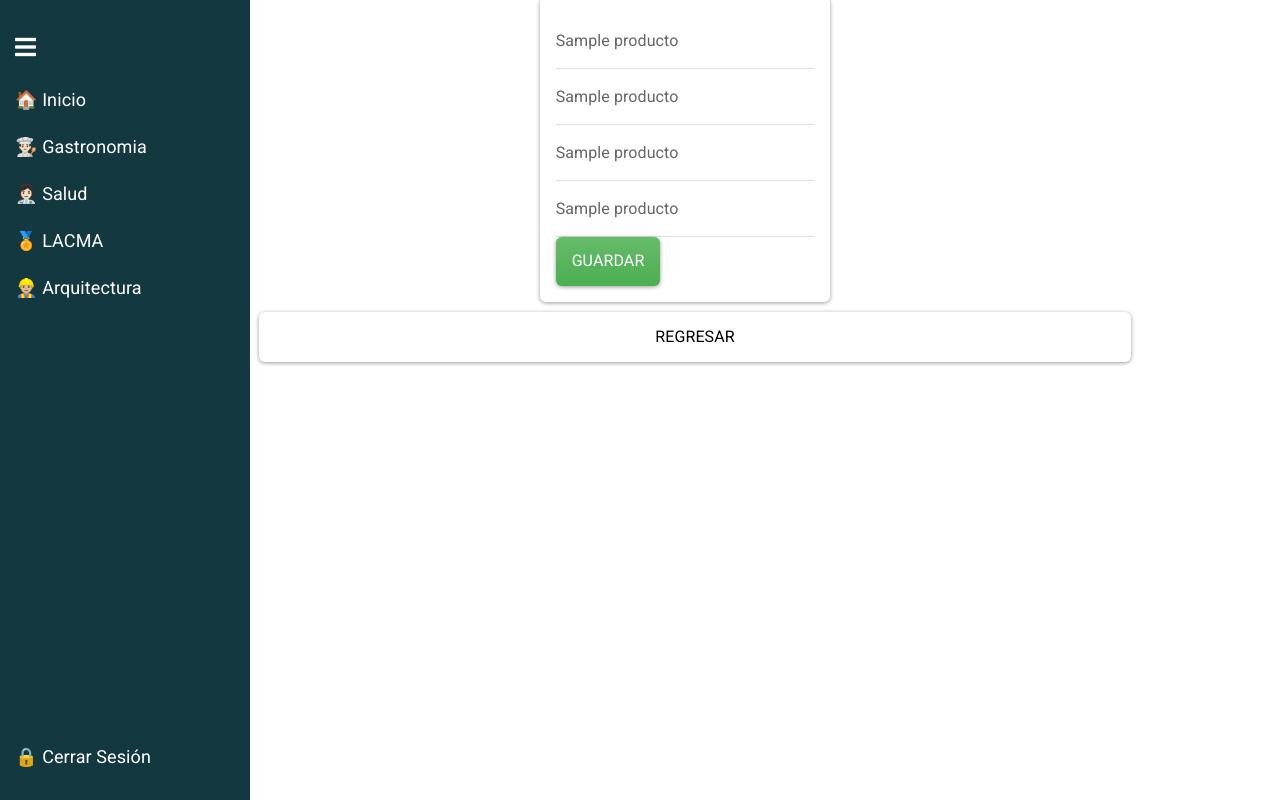
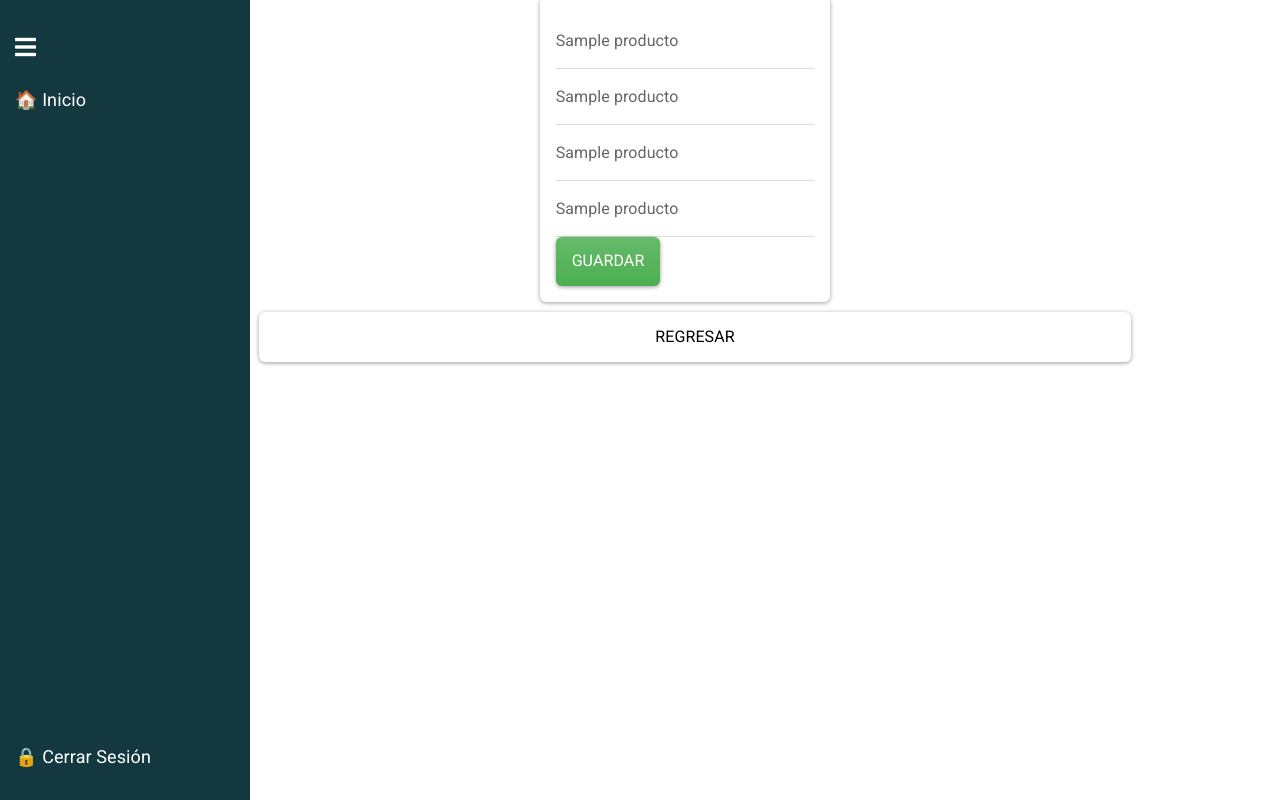
Before and after one commit to isanvagui/software_inventario_laboratorios, a Flask app: template templates/edit-producto.html in a window 1280 px wide. Run offline with Flask 2, Linux system fonts and the light colour scheme; the template is opened without the code that fills it: most values are stand-ins (such as "Sample title", 1, 10 or a date in 2020); parts of the project's set-up code (start-up, migrations or seed data) failed here and were passed over; some libraries are stand-ins or nearby versions.

Commit message:
feat: Se asignan los roles desde el layout.html

```diff
--- a/templates/layout.html
+++ b/templates/layout.html
@@ -24,24 +24,35 @@
     <!-- Siempre visibles -->
     <a href="{{ url_for('home') }}" data-icon="🏠"> Inicio</a>
 
-    <!-- Botones condicionales -->
+    <!-- Si estamos en /home para administrador-->
+    {% if request.path == url_for('home') %}
+      {% if current_user.rol == 'admin' %}
+        <a href="{{ url_for('indexSalud') }}" data-icon="👩🏻‍⚕️"> Salud</a>
+        <a href="{{ url_for('indexGastronomia') }}" data-icon="👨🏻‍🍳"> Gastronomía</a>
+        <a href="{{ url_for('indexGastronomia') }}" data-icon="🏅"> LACMA</a>
+        <a href="{{ url_for('indexGastronomia') }}" data-icon="👷🏼‍♂️"> Arquitectura</a>
+      {% elif current_user.rol == 'salud' %}
+        <a href="{{ url_for('indexSalud') }}" data-icon="👩🏻‍⚕️"> Salud</a>
+      {% elif current_user.rol == 'gastronomia' %}
+        <a href="{{ url_for('indexGastronomia') }}" data-icon="👨🏻‍🍳"> Gastronomía</a>
+      {% elif current_user.rol == 'lacma' %}
+        <a href="{{ url_for('indexGastronomia') }}" data-icon="🏅"> LACMA</a>
+      {% elif current_user.rol == 'arquitectura' %}
+        <a href="{{ url_for('indexGastronomia') }}" data-icon="👷🏼‍♂️"> Arquitectura</a>
+      {% endif %}
+    {% endif %}
+
+    <!-- Si estamos en módulo SALUD -->
     {% if request.path == url_for('indexSalud') %}
       <a href="{{ url_for('agregarNuevoProveedor') }}" data-icon="🚚"> Agregar Proveedor</a>
       <a id="toggleFormBtn" class="btn-indexSalud" data-icon="➕"> Agregar Equipo Manual</a>
-      <a id="toggleForm" class="btn-indexSalud" data-icon="📩"> Agregar Equipos Masivos .CSV</a>
-      <a id="toggleFor" class="btn-indexSalud" data-icon="🔁"> Actualizar Fechas Masivas .CSV</a>
       <a href="{{ url_for('equiposDeBajaSalud') }}" data-icon="🗑️"> Equipos de Baja</a>
       <a href="{{ url_for('exportCsv') }}" data-icon="📄"> Exportar Equipos Activos</a>
       <a href="{{ url_for('exportCsvDeBaja') }}" data-icon="📂"> Exportar Equipos De Baja</a>
-      {% elif request.path == url_for('agregarNuevoProveedor') %}
-        <a href="{{ url_for('indexSalud') }}" data-icon="👨🏻‍🍳"> Salud</a>
-    {% elif request.path == url_for('indexGastronomia') %}
-      <a href="{{ url_for('home') }}" data-icon="📄"> Modulos</a>
-    {% else %}
-      <a href="{{ url_for('indexGastronomia') }}" data-icon="👨🏻‍🍳"> Gastronomia</a>
-      <a href="{{ url_for('indexSalud') }}" data-icon="👩🏻‍⚕️"> Salud</a>
-      <a href="{{ url_for('indexGastronomia') }}" data-icon="🏅"> LACMA</a>
-      <a href="{{ url_for('indexGastronomia') }}" data-icon="👷🏼‍♂️"> Arquitectura</a>
+    {% elif request.path == url_for('agregarNuevoProveedor') %}
+      <a href="{{ url_for('indexSalud') }}" data-icon="👨🏻‍🍳"> Salud</a>
+    {% elif request.path == url_for('equiposDeBajaSalud') %}
+      <a href="{{ url_for('indexSalud') }}" data-icon="👨🏻‍🍳"> Salud</a>
     {% endif %}
 
     <a class="navbar-brand"></a>
```
Also changed, not shown: app.py (line endings or trailing spaces).
